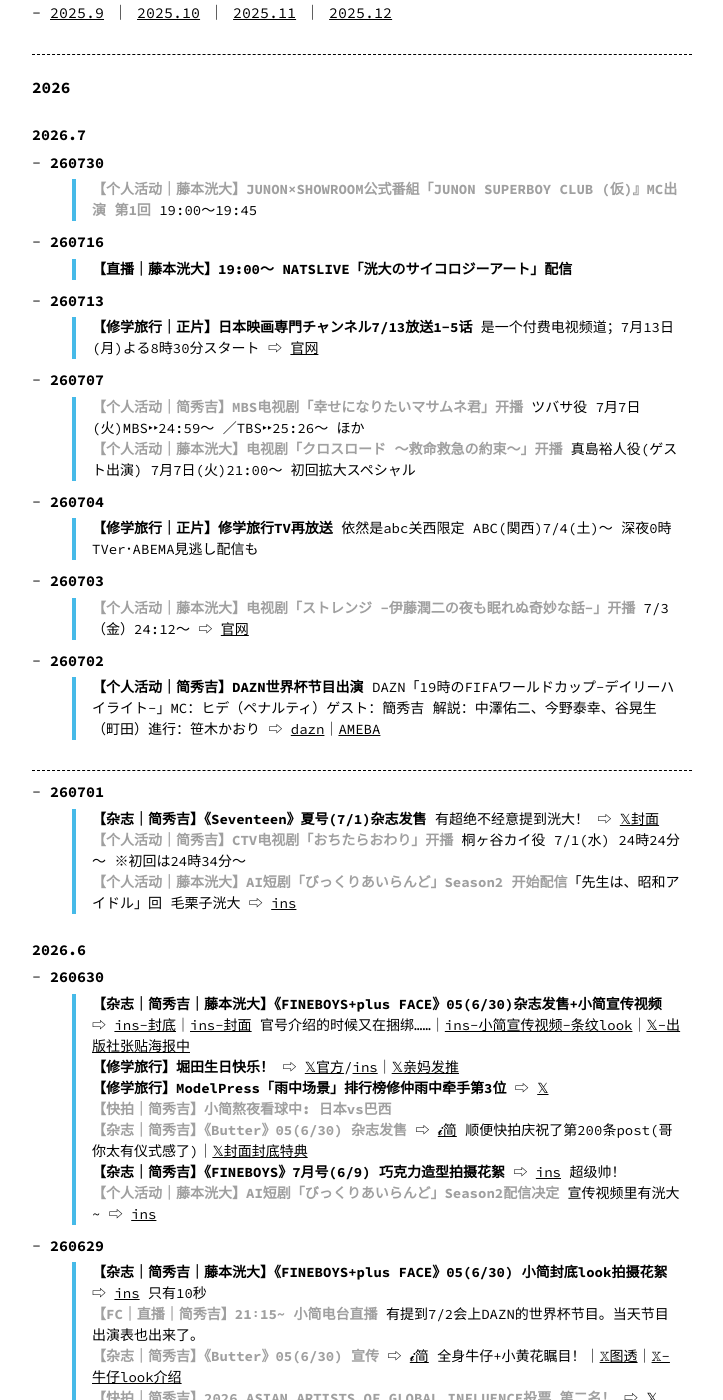
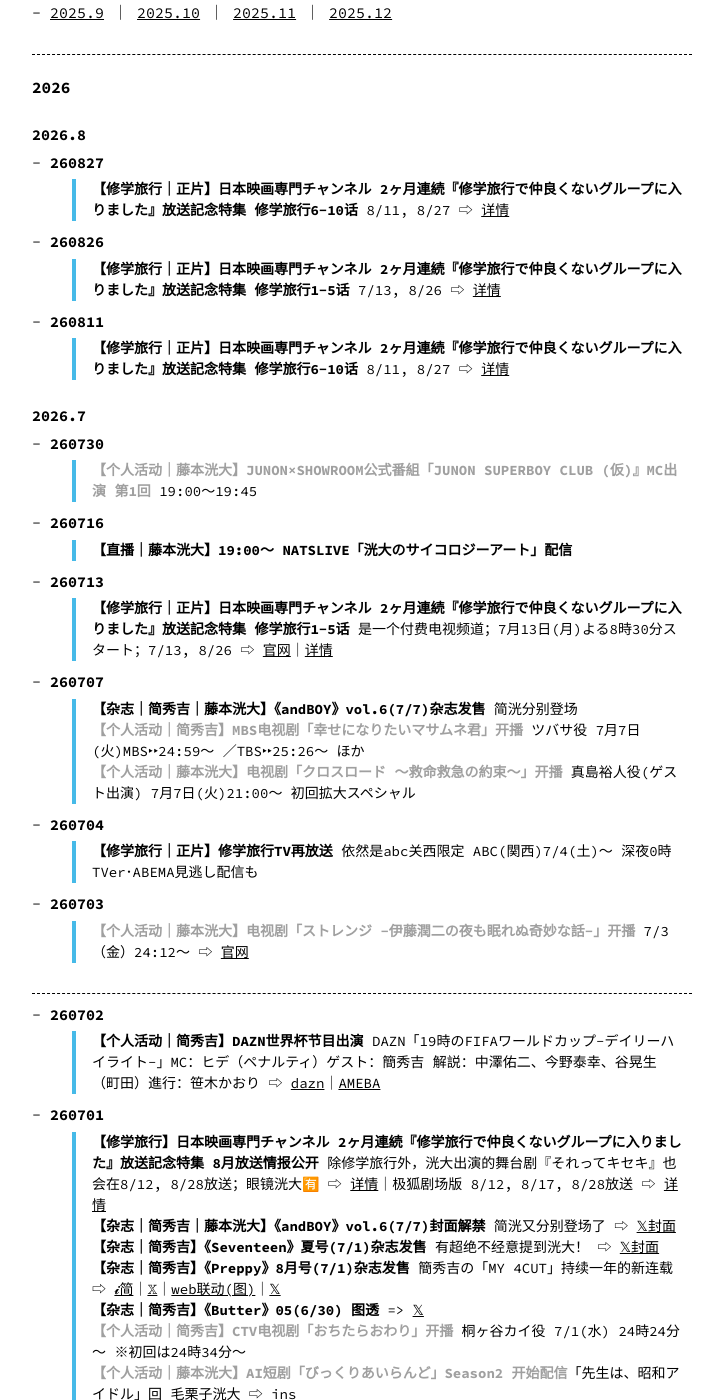
Before and after one commit to eri329/hidekou, a Jekyll site: the page built from flattened_timeline.md, in a window 1280 px wide and 1400 px high, scrolled down 429 px. Shown: the whole window, without its empty margins (278-1001 px from the left). Built offline with Jekyll 4.4.1, drawn with Linux system fonts in a browser that asks for light colours; comment, search, counter and statistics services are not loaded; some of the changed text lies outside the part shown.

Commit message:
regular update

```diff
--- a/flattened_timeline.md
+++ b/flattened_timeline.md
@@ -14,7 +14,7 @@ permalink: /flattened_timeline/
 
 ### [2026](#year2026)
 * [2026.1](#jan2026) ｜ [2026.2](#feb2026) ｜ [2026.3](#mar2026) ｜ [2026.4](#apr2026) ｜ [2026.5](#may2026) ｜ [2026.6](#jun2026)
-* [2026.7](#jul2026)
+* [2026.7](#jul2026) ｜ [2026.8](#aug2026)
 ### [2025](#year2025)
 * [2025.9](#sep2025) ｜ [2025.10](#oct2025) ｜ [2025.11](#nov2025) ｜ [2025.12](#dec2025)
 
@@ -22,10 +22,19 @@ permalink: /flattened_timeline/
 
 <div class="timeline-content" markdown='1'>
 
-<!-- -- draft post -- -->
-
 ## 2026
 {: #year2026}
+
+### 2026.8
+{: #aug2026}
+
+* **260827**
+    > **【修学旅行｜正片】日本映画専門チャンネル 2ヶ月連続『修学旅行で仲良くないグループに入りました』放送記念特集 修学旅行6-10话** 8/11, 8/27 ⇨ [详情](https://www.nihon-eiga.com/program/detail/nh00030181_0001.html)
+* **260826**
+    > **【修学旅行｜正片】日本映画専門チャンネル 2ヶ月連続『修学旅行で仲良くないグループに入りました』放送記念特集 修学旅行1-5话** 7/13, 8/26 ⇨ [详情](https://www.nihon-eiga.com/program/detail/nh00030163_0001.html)
+* **260811**
+    > **【修学旅行｜正片】日本映画専門チャンネル 2ヶ月連続『修学旅行で仲良くないグループに入りました』放送記念特集 修学旅行6-10话** 8/11, 8/27 ⇨ [详情](https://www.nihon-eiga.com/program/detail/nh00030181_0001.html)
+
 
 ### 2026.7
 {: #jul2026}
@@ -35,21 +44,26 @@ permalink: /flattened_timeline/
 * **260716**
     > **【直播｜藤本洸大】19:00～ NATSLIVE「洸大のサイコロジーアート」配信**
 * **260713**
-    > **【修学旅行｜正片】日本映画専門チャンネル7/13放送1-5话** 是一个付费电视频道；7月13日(月)よる8時30分スタート ⇨ [官网](https://www.nihon-eiga.com/osusume/schooltrip/)
+    > **【修学旅行｜正片】日本映画専門チャンネル 2ヶ月連続『修学旅行で仲良くないグループに入りました』放送記念特集 修学旅行1-5话** 是一个付费电视频道；7月13日(月)よる8時30分スタート；7/13, 8/26 ⇨ [官网](https://www.nihon-eiga.com/osusume/schooltrip/)｜[详情](https://www.nihon-eiga.com/program/detail/nh00030163_0001.html)
 * **260707**
+    > **【杂志｜简秀吉｜藤本洸大】《andBOY》vol.6(7/7)杂志发售** 简洸分别登场
     > **【个人活动｜简秀吉】MBS电视剧「幸せになりたいマサムネ君」开播**{: .text-solo} ツバサ役 7月7日(火)MBS‣‣24:59〜 ／TBS‣‣25:26〜 ほか
     > **【个人活动｜藤本洸大】电视剧「クロスロード 〜救命救急の約束〜」开播**{: .text-solo-k} 真島裕人役(ゲスト出演) 7月7日(火)21:00～ 初回拡大スペシャル
 * **260704**
     > **【修学旅行｜正片】修学旅行TV再放送** 依然是abc关西限定 ABC(関西)7/4(土)〜 深夜0時 TVer･ABEMA見逃し配信も
 * **260703**
     > **【个人活动｜藤本洸大】电视剧「ストレンジ -伊藤潤二の夜も眠れぬ奇妙な話-」开播**{: .text-solo-k} 7/3（金）24:12〜 ⇨ [官网](https://www.tv-tokyo.co.jp/junjiito_strange/)
-* **260702**
-    > **【个人活动｜简秀吉】DAZN世界杯节目出演** DAZN「19時のFIFAワールドカップ-デイリーハイライト-」MC：ヒデ（ペナルティ）ゲスト：簡秀吉 解説：中澤佑二、今野泰幸、谷晃生（町田）進行：笹木かおり ⇨ [dazn](https://www.dazn.com/ja-JP/competition/Competition:4qist8dg07q11v5qdlwg0l0zl)｜[AMEBA](https://abema.tv/live-event/f33b1083-3850-4864-9a47-229dd5584fdd)
 
 <div class="line"></div>
 
+* **260702**
+    > **【个人活动｜简秀吉】DAZN世界杯节目出演** DAZN「19時のFIFAワールドカップ-デイリーハイライト-」MC：ヒデ（ペナルティ）ゲスト：簡秀吉 解説：中澤佑二、今野泰幸、谷晃生（町田）進行：笹木かおり ⇨ [dazn](https://www.dazn.com/ja-JP/competition/Competition:4qist8dg07q11v5qdlwg0l0zl)｜[AMEBA](https://abema.tv/live-event/f33b1083-3850-4864-9a47-229dd5584fdd)
 * **260701**
+    > **【修学旅行】日本映画専門チャンネル 2ヶ月連続『修学旅行で仲良くないグループに入りました』放送記念特集 8月放送情报公开** 除修学旅行外，洸大出演的舞台剧『それってキセキ』也会在8/12, 8/28放送；眼镜洸大🈶 ⇨ [详情](https://www.nihon-eiga.com/program/detail/nh00030421_0001.html)｜极狐剧场版 8/12, 8/17, 8/28放送 ⇨ [详情](https://www.nihon-eiga.com/program/detail/nh00030422_0001.html)
+    > **【杂志｜简秀吉｜藤本洸大】《andBOY》vol.6(7/7)封面解禁** 简洸又分别登场了 ⇨ [𝕏封面](https://x.com/andboy_jp/status/2072249149676990599)
     > **【杂志｜简秀吉】《Seventeen》夏号(7/1)杂志发售** 有超绝不经意提到洸大！ ⇨ [𝕏封面](https://x.com/SeventeenJP_mag/status/2072106685565702544)
+    > **【杂志｜简秀吉】《Preppy》8月号(7/1)杂志发售** 簡秀吉の「MY 4CUT」持续一年的新连载 ⇨ [𝓲简](https://www.instagram.com/p/DaPrzrFAUfG/)｜[𝕏](https://x.com/preppy_magazine/status/2072236264565465462)｜[web联动(图)](https://preppyweb.com/article/30542)｜[𝕏](https://x.com/preppy_magazine/status/2066460713368125449)
+    > **【杂志｜简秀吉】《Butter》05(6/30) 图透** => [𝕏](https://x.com/Auditionblue/status/2072247588880068946)
     > **【个人活动｜简秀吉】CTV电视剧「おちたらおわり」开播**{: .text-solo} 桐ヶ谷カイ役 7/1(水) 24時24分～ ※初回は24時34分〜
     > **【个人活动｜藤本洸大】AI短剧「びっくりあいらんど」Season2 开始配信**{: .text-solo-k}「先生は、昭和アイドル」回 毛栗子洸大 ⇨ [ins](https://www.instagram.com/reel/DaO_i_ApRY_/)
 
@@ -59,7 +73,7 @@ permalink: /flattened_timeline/
 * **260630**
     > **【杂志｜简秀吉｜藤本洸大】《FINEBOYS+plus FACE》05(6/30)杂志发售+小简宣传视频** ⇨ [ins-封底](https://www.instagram.com/p/DaLJFFQSmDY/)｜[ins-封面](https://www.instagram.com/p/DaLI0yIShk5/) 官号介绍的时候又在捆绑……｜[ins-小简宣传视频-条纹look](https://www.instagram.com/p/DaMeAvpyvx1/)｜[𝕏-出版社张贴海报中](https://x.com/FINEBOYS_JP/status/2071866326885228781)
     > **【修学旅行】堀田生日快乐！** ⇨ [𝕏官方](https://x.com/dramal_abc/status/2071715511977828473)/[ins](https://www.instagram.com/p/DaL419jzViO/)｜[𝕏亲妈发推](https://x.com/rcnfe37/status/2071730664228131213)
-    > **【修学旅行】ModelPress「雨中场景」排行榜修仲雨中牵手第3位** ⇨ [𝕏](https://x.com/modelpress/status/2071866340025995365)
+    > **【修学旅行】ModelPress日腐「雨中场景」排行榜修仲雨中牵手第3位** ⇨ [𝕏](https://x.com/modelpress/status/2071866340025995365)
     > **【快拍｜简秀吉】小简熬夜看球中: 日本vs巴西**{: .text-solo}
     > **【杂志｜简秀吉】《Butter》05(6/30) 杂志发售**{: .text-solo} ⇨ [𝓲简](https://www.instagram.com/p/DaNVYX_E69S/) 顺便快拍庆祝了第200条post(哥你太有仪式感了)｜[𝕏封面封底特典](https://x.com/auditionblue/status/2071940401678909755)
     > **【杂志｜简秀吉】《FINEBOYS》7月号(6/9) 巧克力造型拍摄花絮** ⇨ [ins](https://www.instagram.com/p/DaNEiush5j-/) 超级帅！
@@ -102,7 +116,7 @@ permalink: /flattened_timeline/
     > **【杂志｜双人】《GIANNA BOYFRIEND》11(3/30) 牧野造型师发图** 高清版本 ⇨ [ins-未公开图](https://www.instagram.com/p/DZ1fLlbEYXE/)｜[ins2](https://www.instagram.com/p/DZ2E9O6E6U3/) repost小简但比小简发的更高清，还repost了两条movie但是并没有更清楚
 * **260620**
     > **【商务｜双人】Emomiu CLAYGE洗发水 小简宣传视频** ⇨ [ins](https://www.instagram.com/p/DZzZYwGiWlv/)｜[𝕏(图)](https://x.com/Emo_miu/status/2068266848983171139) 小简这里就正经了很多
-    > **【修学旅行｜正片】日本映画専門チャンネル7/13放送1-5话告知** 7/13㊊よる8時30分～5話まで ⇨ [𝕏](https://x.com/nihoneiga/status/2068134269550219618)
+    > **【修学旅行｜正片】日本映画専門チャンネル 2ヶ月連続『修学旅行で仲良くないグループに入りました』放送記念特集 告知** 7/13㊊よる8時30分～5話まで ⇨ [𝕏](https://x.com/nihoneiga/status/2068134269550219618)
     > **【修学旅行｜漫画】漫画第1卷发售+Animate活动** 6/20～7/20 BeLuck×Animate活动 ⇨ [𝕏创刊贺图](https://x.com/BeLuckbunko/status/2068129598496534824)｜[𝕏漫画封面](https://x.com/BeLuckbunko/status/2062781242714841412)｜[𝕏Animate活动](https://x.com/animateshinjuku/status/2068159992738595093)｜[特典一览](https://novema.jp/article/beluck/beluckcomics/news/202605) 内含一个応援店共通モノクロペーパー(线下赠送的黑白漫1p)
     > **【修学旅行｜漫画】Animate池袋漫画宣传板** 6/20~7/3 @アニメイト池袋本店 １～２F楼梯 ⇨ [𝕏](https://x.com/BeLuckbunko/status/2068246179981439230)
     > **【杂志｜双人】《GIANNA BOYFRIEND》11(3/30) 牧野造型师发图** 高清版本 ⇨ [ins-GIANNA封底](https://www.instagram.com/p/DZyuoTNTk27/)
@@ -196,7 +210,7 @@ permalink: /flattened_timeline/
     > **【修学旅行｜双人】韩国见面会(6/6)周边盒子告知** 6/6 10:00~ 现场开售 ⇨ [𝕏](https://x.com/p_en_kr/status/2060585627444547949)
     > **【个人活动｜简秀吉】香港见面会(5/30)**{: .text-solo}
 * **260529**
-    > **【修学旅行】modelpress「最想和他当同学」排行榜结果** 日置第2名，渡会第8名！ ⇨ [𝕏](https://x.com/modelpress/status/2060269936786935925)
+    > **【修学旅行】modelpress日腐「最想当同学的角色」排行榜结果** 日置第2名，渡会第8名！ ⇨ [𝕏](https://x.com/modelpress/status/2060269936786935925)
     > **【杂志｜简秀吉｜藤本洸大】《FINEBOYS＋plus Share》vol.4(5/29) 杂志发售** 简洸分别登场 小简12P, 主题是足球^^; 洸大也是12P, 主题是服装改造 ⇨ [封面](https://x.com/hinode_pub/status/2060146601784705221)｜[详情](https://fineboys-online.jp/fashion/detail.php?id=6111)｜[𝓲简-世界杯应援](https://www.instagram.com/p/DY64b7-AX4s/)｜[𝓲洸](https://www.instagram.com/p/DZFR2xqlDaS)｜[𝓲-小简宣传视频](https://www.instagram.com/p/DY6WcsGBMFD/)｜[𝓲-洸大宣传视频](https://www.instagram.com/p/DY6rFbHh3TY/)
     > **【杂志｜双人】《Preppy》6月号(5/1) Sugiura造型师发图** ⇨ [ins-洸大](https://www.instagram.com/p/DY6rifTCdjR/)
     > **【杂志｜简秀吉】《FINEBOYS》7月号(6/9)登场情报解禁**{: .text-solo} ヒデヨシくんをチョコっと。 ⇨ [𝕏](https://x.com/FINEBOYS_JP/status/2060214038878175249)
@@ -314,6 +328,7 @@ permalink: /flattened_timeline/
 
 * **260430**
     > **20:00~【修学旅行｜双人】第一轮VVIP开票**
+    > **ModelPress日腐「相遇名场面」排行榜修仲5位(第7话)** ⇨ [𝕏](https://x.com/modelpress/status/2049775788631920866)
     > **260430/260502/260509/260521【杂志｜藤本洸大】《Nailon》03(4/21) ins拼图**{: .text-solo-k} ⇨ [𝓲1](https://www.instagram.com/p/DXwHeCCkrPR/), [𝓲2](https://www.instagram.com/p/DXwIAx_Eh7x/)｜[𝓲3](https://www.instagram.com/p/DX1RpiMEv-c/), [𝓲4](https://www.instagram.com/p/DX1SPTrEqRS/)｜[𝓲5](https://www.instagram.com/p/DYHU6sGksv7/), [𝓲6](https://www.instagram.com/p/DYHVbeykpEC/), [𝓲7](https://www.instagram.com/p/DYmLBkXEsyJ/), [𝓲8](https://www.instagram.com/p/DYmLjtYkoGL/), [𝓲9](https://www.instagram.com/p/DYmMuqEktXJ/), [𝓲10](https://www.instagram.com/p/DYmNSWcEprF/)
 * **260429**
     > **【个人活动｜简秀吉】FM5.9见面会周边公开**{: .text-solo} online受注: 5月9日21:00〜5月15日23:59 ⇨ [𝕏](https://x.com/kan_hideyoshi/status/2049462031343079493)/[📕简](http://xhslink.com/o/8sPrTmDby9p)
```
Also changed, not shown: other parts of flattened_timeline.md (+1 -1 lines), category.md (+9 -4 lines), drama.md (+3 -3 lines), index.md (+12 -5 lines), solo.md (+9 -7 lines), changelog.md.
